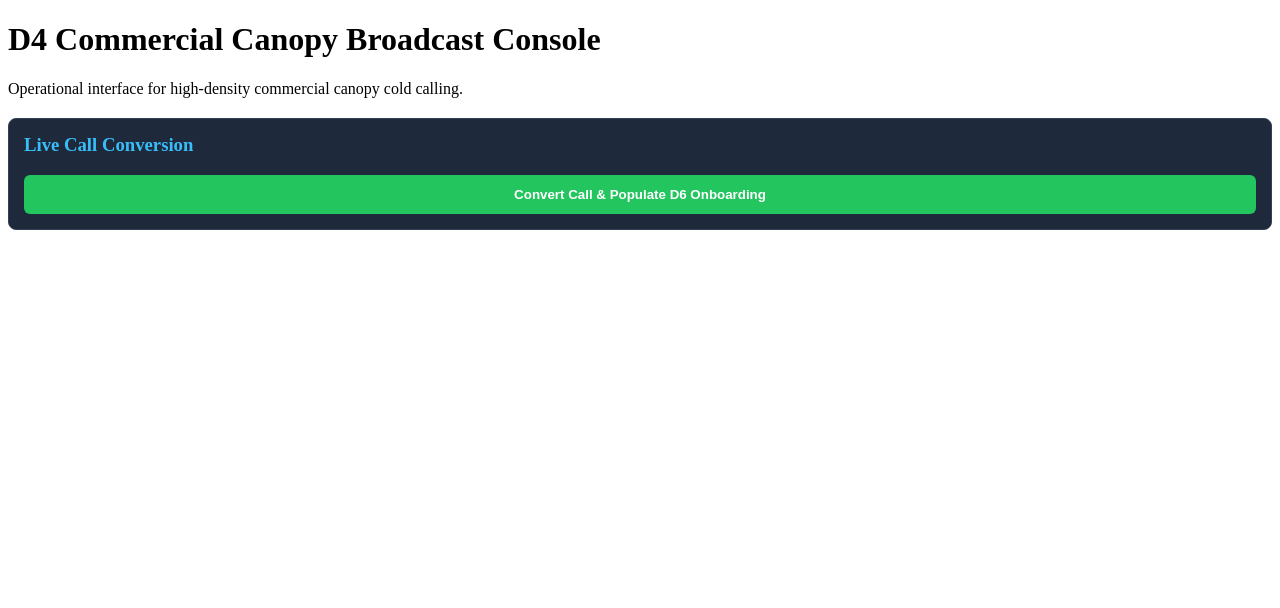
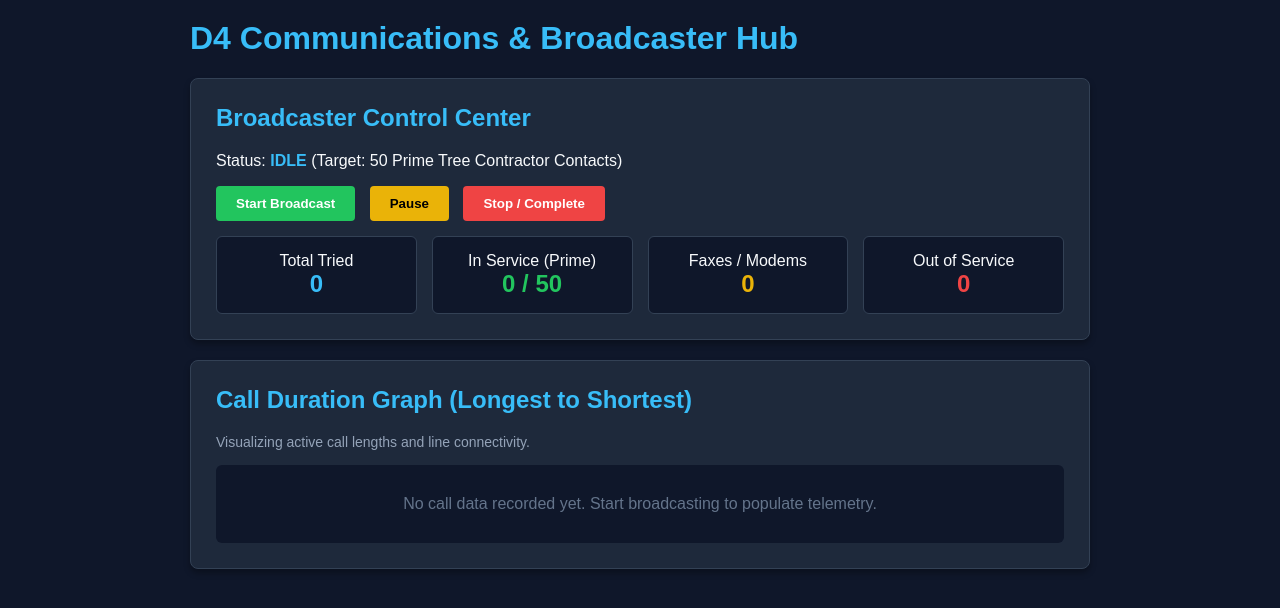
Before and after one commit to bandroidbw-lab/canopy-command, a Flask app: template d4phone/templates/d4_dialer.html in a window 1280 px wide. Shown: the top 608 px of the page. Run offline with Flask 3, Linux system fonts and the light colour scheme; the template is opened without the code that fills it, so the values that code supplies are empty.

Commit message:
Update server.py imports and d4_dialer.html scoreboard UI

```diff
--- a/d4phone/server.py
+++ b/d4phone/server.py
@@ -1,5 +1,5 @@
 from flask import Flask, render_template, jsonify, request
-from d4phone.broadcaster import BroadcasterEngine
+from broadcaster import BroadcasterEngine
 
 app = Flask(__name__)
 engine = BroadcasterEngine(target_count=50)
--- a/d4phone/templates/d4_dialer.html
+++ b/d4phone/templates/d4_dialer.html
@@ -2,45 +2,121 @@
 <html lang="en">
 <head>
     <meta charset="UTF-8">
-    <title>D4 Commercial Canopy Dialer</title>
+    <meta name="viewport" content="width=device-width, initial-scale=1.0">
+    <title>D4 Communications & Broadcaster Hub</title>
+    <style>
+        body { font-family: Arial, sans-serif; background: #0f172a; color: #f8fafc; margin: 20px; }
+        .container { max-width: 900px; margin: auto; }
+        .card { background: #1e293b; padding: 25px; border-radius: 8px; margin-bottom: 20px; box-shadow: 0 4px 6px rgba(0,0,0,0.3); border: 1px solid #334155; }
+        h1, h2 { color: #38bdf8; margin-top: 0; }
+        .btn { padding: 10px 20px; font-weight: bold; border: none; border-radius: 4px; cursor: pointer; margin-right: 10px; }
+        .btn-start { background: #22c55e; color: #fff; }
+        .btn-pause { background: #eab308; color: #000; }
+        .btn-stop { background: #ef4444; color: #fff; }
+        .btn:hover { opacity: 0.9; }
+        .stats-grid { display: grid; grid-template-columns: repeat(4, 1fr); gap: 15px; margin-top: 15px; }
+        .stat-box { background: #0f172a; padding: 15px; border-radius: 6px; text-align: center; border: 1px solid #334155; }
+        .stat-value { font-size: 24px; font-weight: bold; color: #38bdf8; }
+        .graph-container { margin-top: 15px; max-height: 200px; overflow-y: auto; background: #0f172a; padding: 10px; border-radius: 6px; }
+        .graph-bar { background: #38bdf8; height: 12px; margin-bottom: 6px; border-radius: 3px; transition: width 0.3s; }
+    </style>
 </head>
 <body>
-    <h1>D4 Commercial Canopy Broadcast Console</h1>
-    <p>Operational interface for high-density commercial canopy cold calling.</p>
-</body>
-</html>
-<!-- D4 Live Call Conversion & Onboarding Push Button -->
-<div style="margin-top: 20px; padding: 15px; background: #1e293b; border-radius: 8px; border: 1px solid #334155;">
-<h3 style="color: #38bdf8; margin-top: 0;">Live Call Conversion</h3>
-<button id="convertBtn" onclick="triggerOnboardingConversion()" style="background: #22c55e; color: white; padding: 12px 24px; font-weight: bold; border: none; border-radius: 6px; cursor: pointer; width: 100%;">
-    Convert Call & Populate D6 Onboarding
-</button>
+    <div class="container">
+        <h1>D4 Communications & Broadcaster Hub</h1>
+
+        <!-- Broadcaster Controls Card -->
+        <div class="card">
+            <h2>Broadcaster Control Center</h2>
+            <p>Status: <span id="status-badge" style="font-weight: bold; color: #38bdf8;">IDLE</span> (Target: 50 Prime Tree Contractor Contacts)</p>
+            <div>
+                <button class="btn btn-start" onclick="controlBroadcaster('start')">Start Broadcast</button>
+                <button class="btn btn-pause" onclick="controlBroadcaster('pause')">Pause</button>
+                <button class="btn btn-stop" onclick="controlBroadcaster('stop')">Stop / Complete</button>
+            </div>
+
+            <!-- Scoreboard Grid -->
+            <div class="stats-grid">
+                <div class="stat-box">
+                    <div>Total Tried</div>
+                    <div class="stat-value" id="stat-tried">0</div>
+                </div>
+                <div class="stat-box">
+                    <div>In Service (Prime)</div>
+                    <div class="stat-value" id="stat-prime" style="color: #22c55e;">0 / 50</div>
+                </div>
+                <div class="stat-box">
+                    <div>Faxes / Modems</div>
+                    <div class="stat-value" id="stat-faxes" style="color: #eab308;">0</div>
+                </div>
+                <div class="stat-box">
+                    <div>Out of Service</div>
+                    <div class="stat-value" id="stat-oos" style="color: #ef4444;">0</div>
+                </div>
+            </div>
+        </div>
+
+        <!-- Call Duration Graph Card -->
+        <div class="card">
+            <h2>Call Duration Graph (Longest to Shortest)</h2>
+            <p style="color: #94a3b8; font-size: 14px;">Visualizing active call lengths and line connectivity.</p>
+            <div class="graph-container" id="duration-graph">
+                <div style="color: #64748b; text-align: center; padding: 20px;">No call data recorded yet. Start broadcasting to populate telemetry.</div>
+            </div>
+        </div>
     </div>
 
     <script>
-function triggerOnboardingConversion() {
-const clientData = {
-    client_name: document.getElementById('caller_name')?.value || "Active Call Prospect",
-    address: document.getElementById('caller_address')?.value || "On-Site Location",
-    zip: document.getElementById('caller_zip')?.value || "00000",
-    comp_leads: 5,
-    trial_length: 14,
-    comp_subscriptions: 1
-};
+        async function fetchStatus() {
+            try {
+                const res = await fetch('/api/broadcaster/status');
+                const data = await res.json();
 
-fetch('https://canopy-command.onrender.com/d6/onboarding/save', {
+                document.getElementById('status-badge').innerText = data.status;
+                document.getElementById('stat-tried').innerText = data.metrics.total_tried;
+                document.getElementById('stat-prime').innerText = data.collected + ' / ' + data.target;
+                document.getElementById('stat-faxes').innerText = (data.metrics.faxes + data.metrics.modems);
+                document.getElementById('stat-oos').innerText = data.metrics.out_of_service;
+
+                // Render duration graph
+                const graphEl = document.getElementById('duration-graph');
+                if (data.duration_graph && data.duration_graph.length > 0) {
+                    let html = '';
+                    const maxDur = Math.max(...data.duration_graph.map(x => x.duration), 60);
+                    data.duration_graph.forEach(item => {
+                        let pct = Math.min(100, (item.duration / maxDur) * 100);
+                        html += `<div style="margin-bottom: 8px;">
+                            <div style="display: flex; justify-content: space-between; font-size: 12px; color: #94a3b8;">
+                                <span>${item.phone}</span><span>${item.duration}s</span>
+                            </div>
+                            <div class="graph-bar" style="width: ${pct}%;"></div>
+                        </div>`;
+                    });
+                    graphEl.innerHTML = html;
+                }
+            } catch (err) {
+                console.error("Failed to fetch broadcaster status", err);
+            }
+        }
+
+        async function controlBroadcaster(action) {
+            try {
+                const res = await fetch('/api/broadcaster/control', {
                     method: 'POST',
-    headers: { 'Content-Type': 'application/x-www-form-urlencoded' },
-    body: new URLSearchParams(clientData)
-})
-.then(response => {
-    if (response.ok) {
-        alert('Success! Prospect converted and pushed to D6 Onboarding queue.');
-        window.open('https://canopy-command.onrender.com/d6/reports', '_blank');
-    } else {
-        alert('Conversion push failed. Please check connection.');
+                    headers: { 'Content-Type': 'application/json' },
+                    body: JSON.stringify({ action: action })
+                });
+                const data = await res.json();
+                document.getElementById('status-badge').innerText = data.status;
+                fetchStatus();
+            } catch (err) {
+                console.error("Control action failed", err);
             }
-})
-.catch(err => console.error('Error pushing conversion:', err));
         }
+
+        // Poll status every 2 seconds
+        setInterval(fetchStatus, 2000);
+        fetchStatus();
     </script>
+</body>
+</html>
```
Lines whose indentation alone changed are shown as unchanged.
